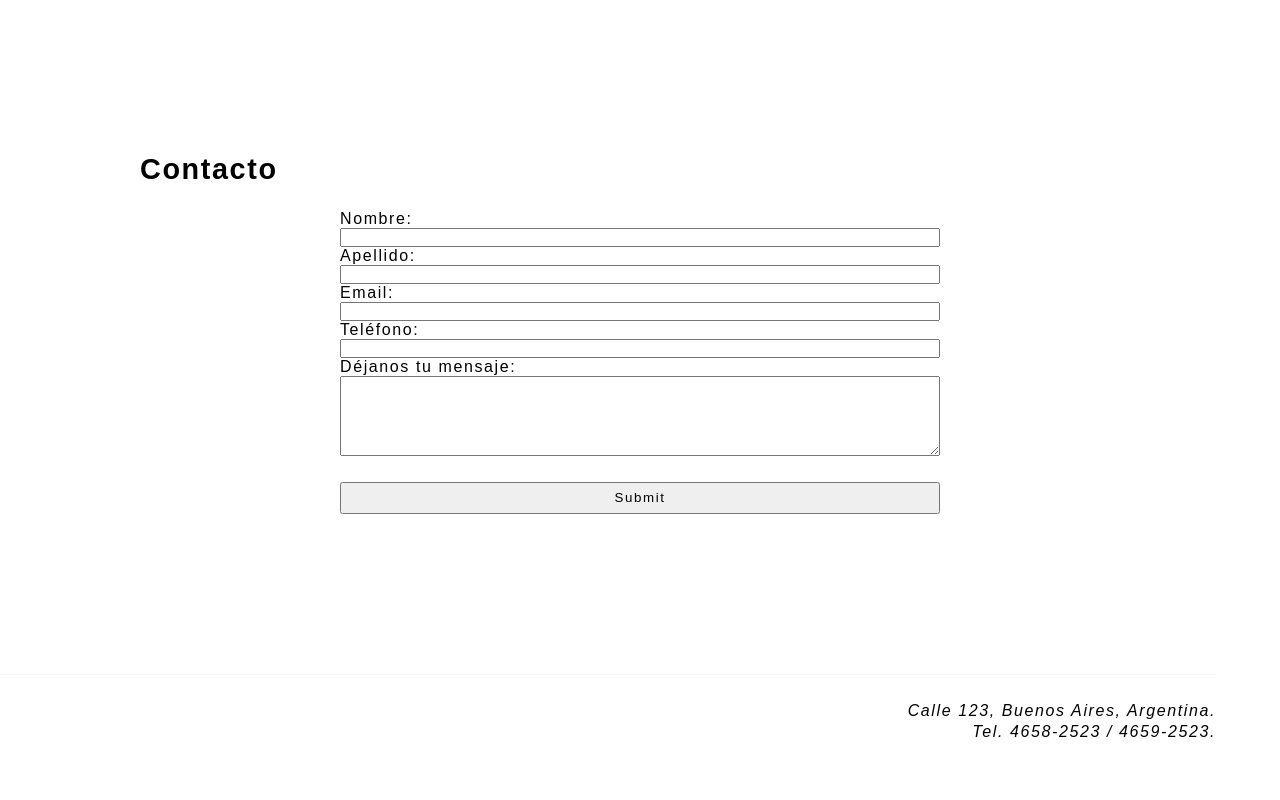
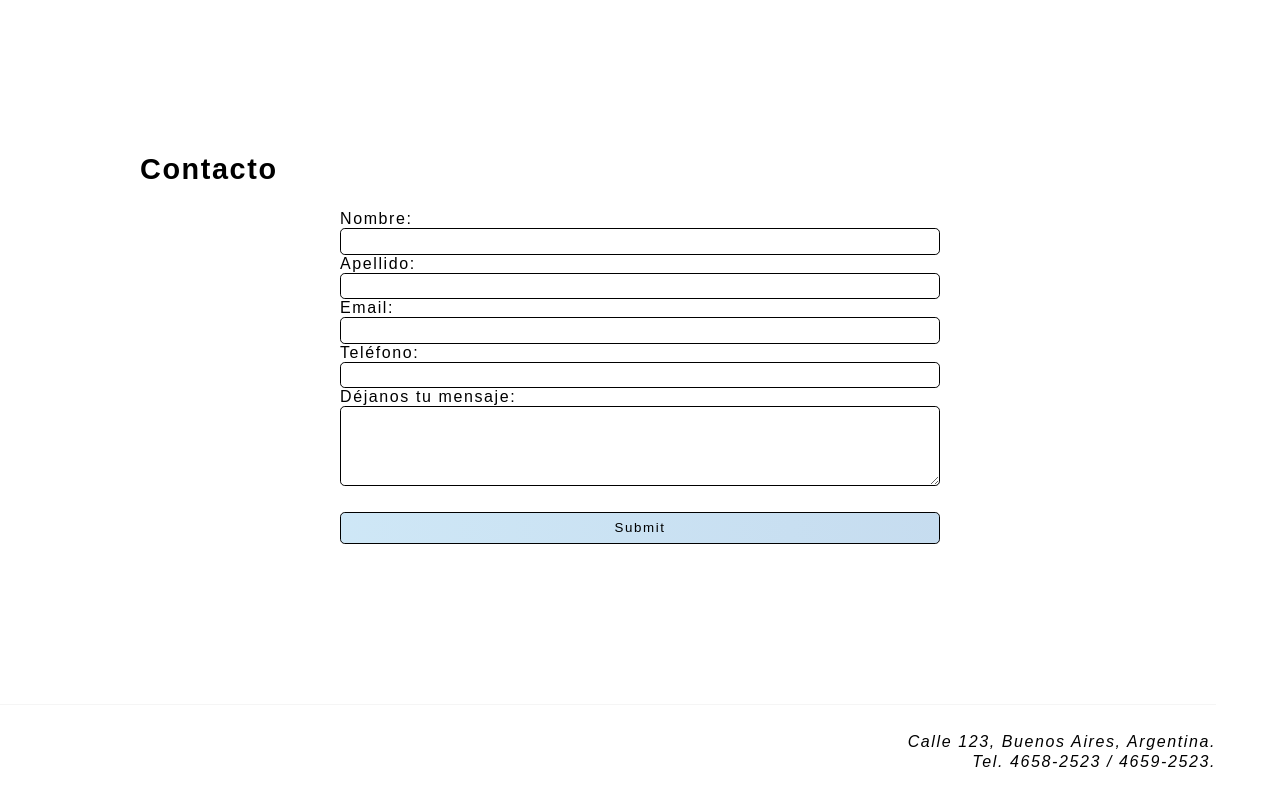
Before and after one commit to CNF1993/ejemplo-etiquetas-semanticas, a plain HTML site: page index.html in a window 1280 px wide. Shown: the part 878-1678 px from the top of the page. Before the commit the page ends 1648 px from the top, so only its background shows below. Drawn offline with Linux system fonts and the light colour scheme; a web font is replaced by a local one.

Commit message:
add .input-style

```diff
--- a/index.html
+++ b/index.html
@@ -29,11 +29,11 @@
             <section id="contacto">
                 <h3>Contacto</h3>
                 <form action="">
-                    <label for="name">Nombre: </label><input type="text" id="name" required>
-                    <label for="lastName">Apellido: </label><input type="text" id="lastName" required>
-                    <label for="email">Email: </label><input type="email" required>
-                    <label for="phone">Teléfono: </label><input type="number" id="phone">
-                    <label for="msj">Déjanos tu mensaje: </label><textarea name="msj" id="msj" cols="30" rows="10"></textarea>
+                    <label for="name">Nombre: </label><input type="text" id="name" required class="input-style">
+                    <label for="lastName">Apellido: </label><input type="text" id="lastName" required class="input-style">
+                    <label for="email">Email: </label><input type="email" required class="input-style">
+                    <label for="phone">Teléfono: </label><input type="number" id="phone" class="input-style">
+                    <label for="msj">Déjanos tu mensaje: </label><textarea name="msj" id="msj" cols="30" rows="10" class="input-style"></textarea>
                     <input type="submit">
                 </form>
             </section>
--- a/styles.css
+++ b/styles.css
@@ -111,14 +111,37 @@ h3 {
     margin: 1.5rem 0;
 }
 
+.input-style {
+    padding: 0.3rem;
+    padding-left: .5rem;
+    outline: none;
+    border-radius: 0.3rem;
+    border: 1px solid black;
+
+}
+
+.input-style:focus {
+    background: linear-gradient(
+        90deg,
+        rgb(94, 176, 226, .3),
+        rgb(66, 140, 203, .3));
+}
+
 textarea {
     height: 5rem;
 }
 
 input[type="submit"] {
+    outline: none;
     margin-top: 1.6rem;
     height: 2rem;
+    border-radius: 0.3rem;
+    border: 1px solid black;
     cursor: pointer;
+    background: linear-gradient(
+        90deg,
+        rgb(94, 176, 226, .3),
+        rgb(66, 140, 203, .3));
 }
 
 input[type="submit"]:hover {
@@ -126,8 +149,7 @@ input[type="submit"]:hover {
         90deg,
         rgb(94, 176, 226),
         rgb(66, 140, 203));
-    border-radius: 0.3rem;
-    border: 1px solid black;
+
 }
 
 footer {
```
